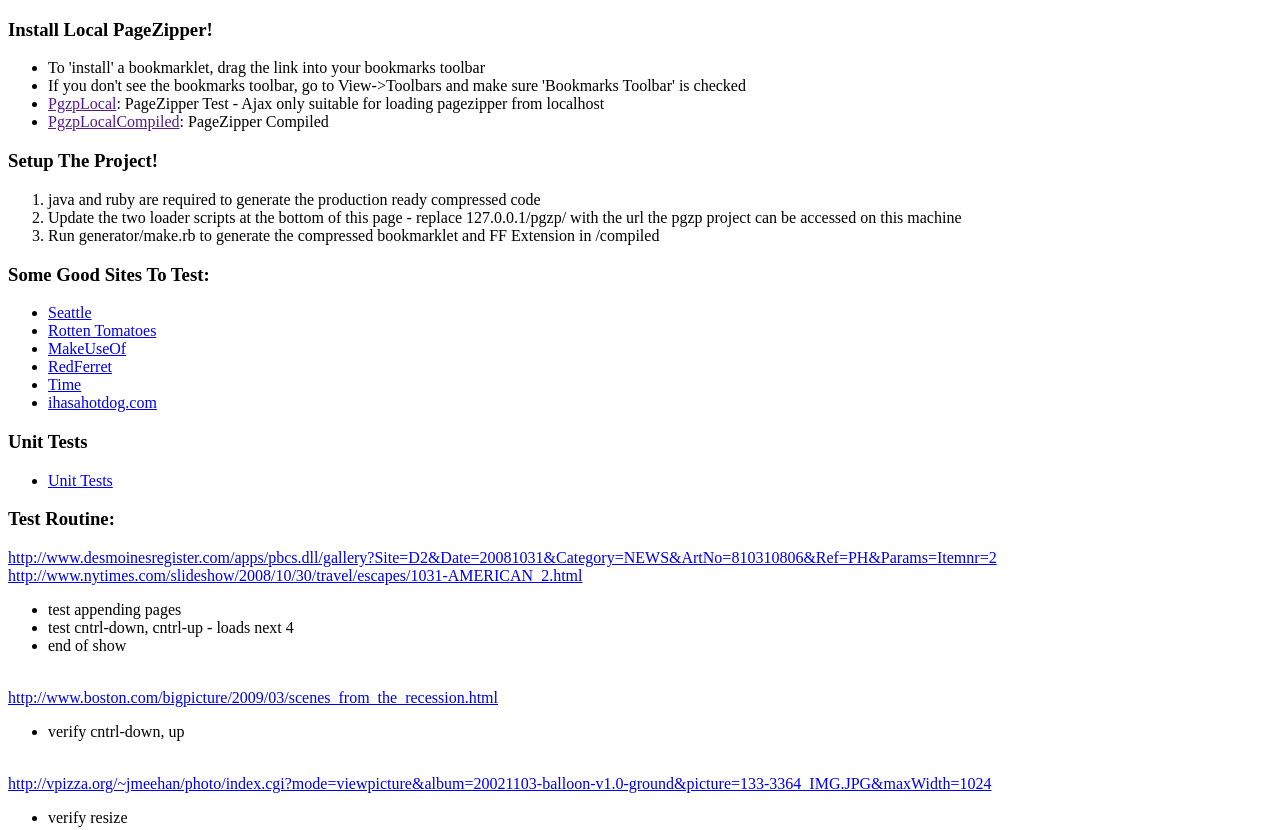
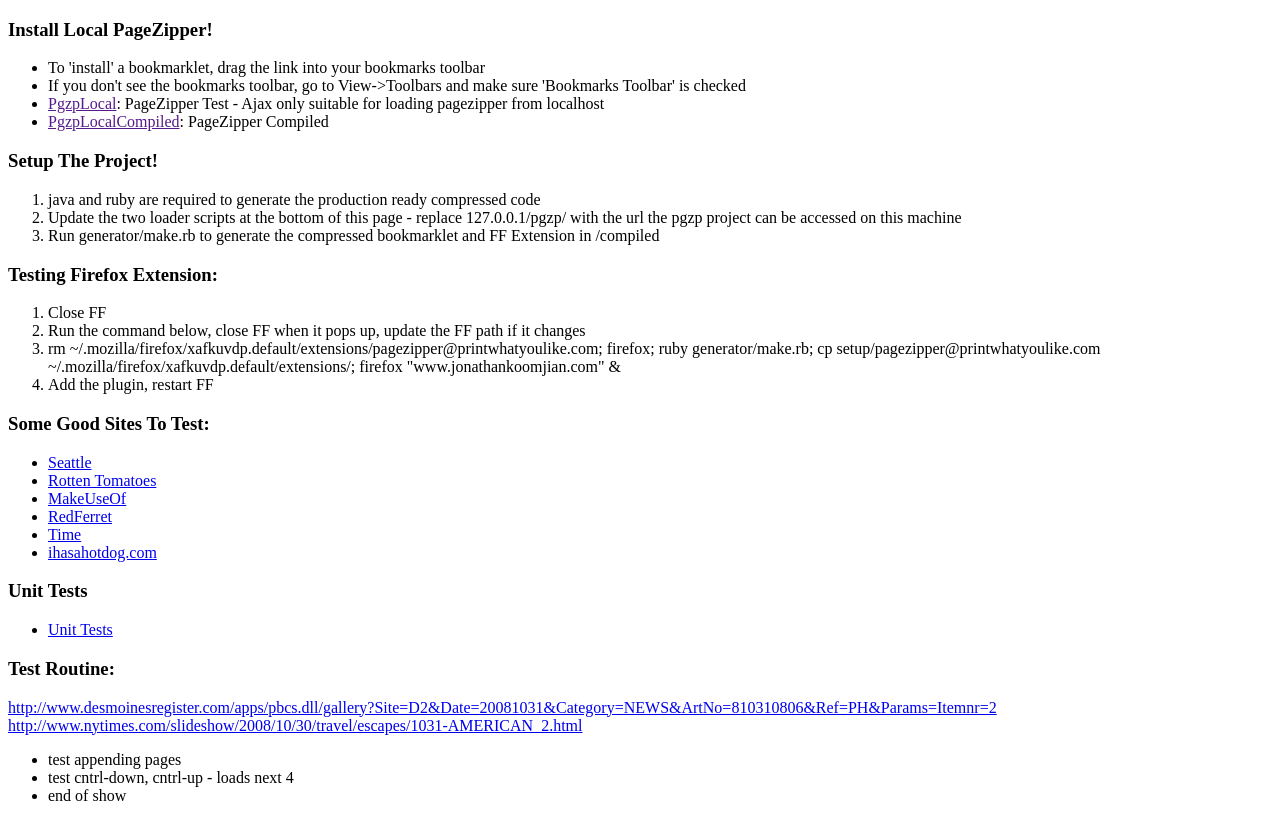
Before and after one commit to jkoomjian/PageZipper, a browser extension: page setup/setup.html in a window 1280 px wide. Shown: the top 830 px of the page. Drawn offline with Linux system fonts and the light colour scheme; a script that the page names is missing; files whose address does not match are found by name.

Commit message:
updating instructions

```diff
--- a/setup/setup.html
+++ b/setup/setup.html
@@ -21,6 +21,14 @@
 		<li>java and ruby are required to generate the production ready compressed code</li>
 		<li>Update the two loader scripts at the bottom of this page - replace 127.0.0.1/pgzp/ with the url the pgzp project can be accessed on this machine</li>
 		<li>Run generator/make.rb to generate the compressed bookmarklet and FF Extension in /compiled</li>
+	</ol>
+
+	<h3>Testing Firefox Extension:</h3>
+	<ol>
+		<li>Close FF</li>
+		<li>Run the command below, close FF when it pops up, update the FF path if it changes</li>
+		<li>rm ~/.mozilla/firefox/xafkuvdp.default/extensions/pagezipper@printwhatyoulike.com; firefox; ruby generator/make.rb; cp setup/pagezipper@printwhatyoulike.com  ~/.mozilla/firefox/xafkuvdp.default/extensions/; firefox "www.jonathankoomjian.com" &</li>
+		<li>Add the plugin, restart FF</li>
 	</ol>
 
 	<h3>Some Good Sites To Test:</h3>
```
